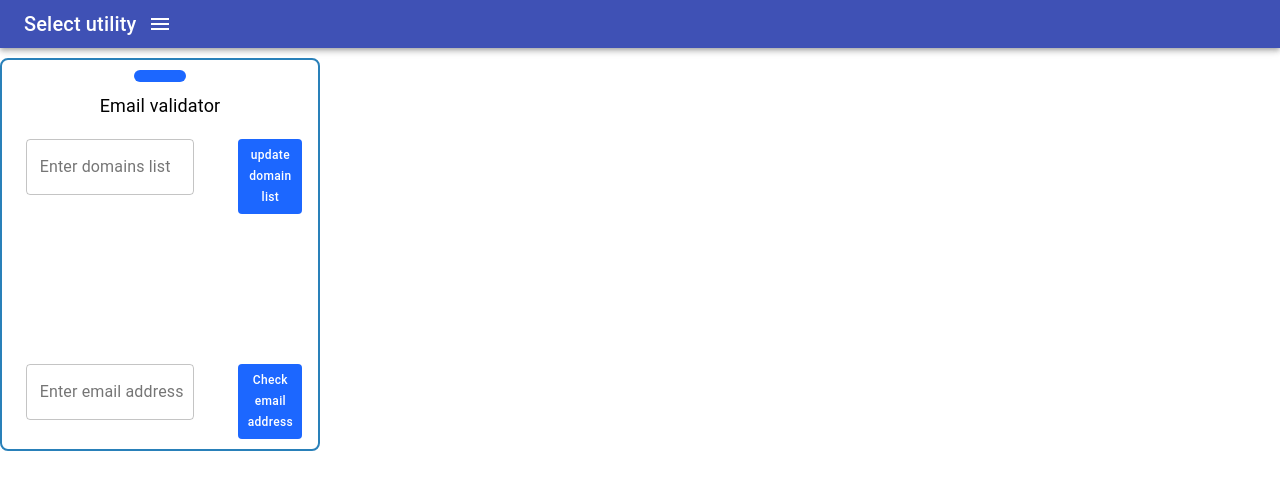
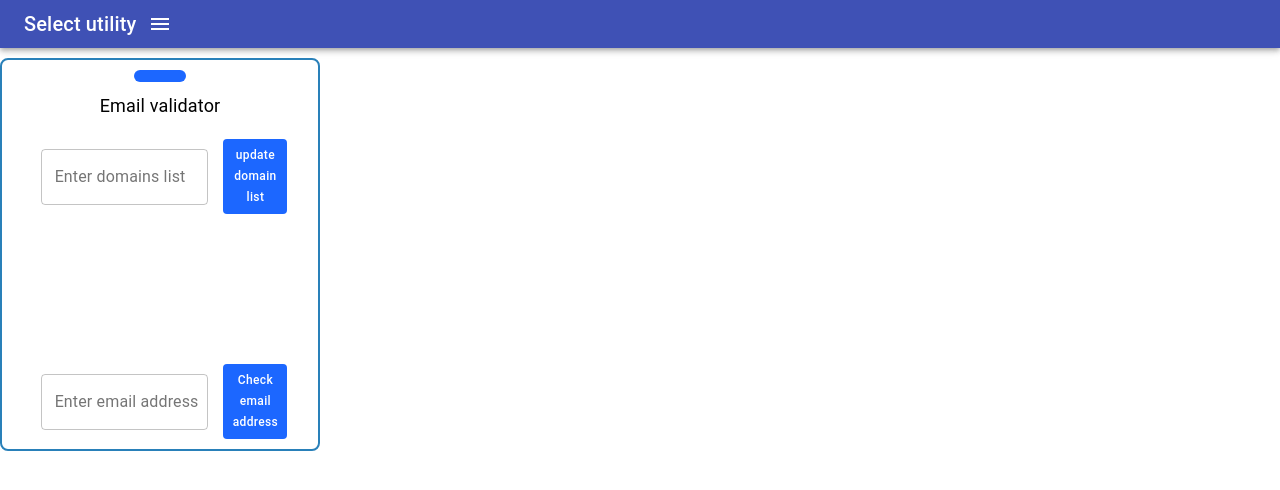
Before and after one commit to nlister-makor/enigma_x_utils_sandbox, a React (Create React App) app: page /email_validator in a window 1280 px wide. Shown: the top 490 px of the page. Built offline with nearby package versions, Linux system fonts and the light colour scheme.

Commit message:
change email validation grid layout

```diff
--- a/package.json
+++ b/package.json
@@ -9,7 +9,7 @@
     "@testing-library/jest-dom": "^5.16.2",
     "@testing-library/react": "^12.1.2",
     "@testing-library/user-event": "^13.5.0",
-    "enigma-x-utilities": "^10.0.93",
+    "enigma-x-utilities": "10.0.93",
     "react": "^17.0.2",
     "react-dom": "^17.0.2",
     "react-router-dom": "^5.3.0",
--- a/src/Components/EmailDomainValidation.js
+++ b/src/Components/EmailDomainValidation.js
@@ -1,21 +1,21 @@
-import React, { useEffect, useState } from 'react';
-import { emailDomainValidator, setConfig } from 'enigma-x-utilities';
-import { Grid, TextField, Typography, Chip } from '@material-ui/core';
-import { Alert } from '@material-ui/lab';
-import { StyledButton, useStyles } from '../Styles';
+import React, { useEffect, useState } from "react";
+import { emailDomainValidator, setConfig } from "enigma-x-utilities";
+import { Grid, TextField, Typography, Chip } from "@material-ui/core";
+import { Alert } from "@material-ui/lab";
+import { StyledButton, useStyles } from "../Styles";
 
 const EmailDomainValidation = () => {
   const classes = useStyles();
-  const [email, setEmail] = useState('');
-  const [doaminNameItem, setDoaminNameItem] = useState('');
+  const [email, setEmail] = useState("");
+  const [doaminNameItem, setDoaminNameItem] = useState("");
   const [domainsList, setDomainsList] = useState([]);
   // const domainsList = [];
-  const [message, setMessage] = useState('');
+  const [message, setMessage] = useState("");
   const [success, setSuccess] = useState(undefined);
 
   const testEmail = () => {
-    setConfig('emailDomainValidator', {
-      domainList: domainsList,
+    setConfig("emailDomainValidator", {
+      domainList: domainsList
     });
     const response = emailDomainValidator(email);
     if (response.success) {
@@ -29,24 +29,41 @@ const EmailDomainValidation = () => {
 
   const updateDomainList = () => {
     setDomainsList((prev) => [...prev, doaminNameItem]);
-    setDoaminNameItem('');
+    setDoaminNameItem("");
   };
   useEffect(() => {}, [email]);
 
   return (
-     <Grid item xs={12} lg={3} style={{ borderRadius: 8, border: '2px solid #2980b9', marginTop: 10 }}>
-            <Grid container alignItems="center" justifyContent="space-evenly" style={{ paddingBlock: '10px' }}>
-                <Grid item xs={2} className={classes.blueShape} />
-                <Grid item xs={12} style={{ marginBottom: 20 }}>
-                    <Typography style={{ textAlign: 'center', fontSize: 18 }}> Email validator</Typography>
-                </Grid>
-        <Grid container justifyContent="space-between" style={{ width: '85%' }}>
+    <Grid
+      item
+      xs={12}
+      lg={3}
+      style={{ borderRadius: 8, border: "2px solid #2980b9", marginTop: 10 }}
+    >
+      <Grid
+        container
+        alignItems="center"
+        justifyContent="space-evenly"
+        style={{ paddingBlock: "10px" }}
+      >
+        <Grid item xs={2} className={classes.blueShape} />
+        <Grid item xs={12} style={{ marginBottom: 20 }}>
+          <Typography style={{ textAlign: "center", fontSize: 18 }}>
+            Email validator
+          </Typography>
+        </Grid>
+        <Grid
+          container
+          justifyContent="space-evenly"
+          alignItems="center"
+          style={{ width: "85%" }}
+        >
           <Grid item xs={5}>
             <TextField
               id="outlined-basic"
               label="Enter domains list"
               variant="outlined"
-              style={{ width: '150%' }}
+              style={{ width: "150%" }}
               onChange={(e) => {
                 setDoaminNameItem(e.target.value);
               }}
@@ -54,17 +71,23 @@ const EmailDomainValidation = () => {
             />
           </Grid>
           <Grid item xs={5}>
-            <StyledButton onClick={(e) => updateDomainList(e)}>update domain list</StyledButton>
+            <StyledButton onClick={(e) => updateDomainList(e)}>
+              update domain list
+            </StyledButton>
           </Grid>
         </Grid>
       </Grid>
 
-      <Grid item xs={11} style={{ height: 60, textAlign: 'center' }}>
+      <Grid item xs={11} style={{ height: 60, textAlign: "center" }}>
         {domainsList.length ? (
-          <Grid container className={classes.chipContainer}>
+          <Grid container>
             {domainsList.map((item) => (
               <Grid item key={item} className={classes.chipItem}>
-                <Chip variant="outlined" label={`@${item}`} className={classes.chip} />
+                <Chip
+                  variant="outlined"
+                  label={`@${item}`}
+                  className={classes.chip}
+                />
               </Grid>
             ))}
           </Grid>
@@ -72,31 +95,42 @@ const EmailDomainValidation = () => {
       </Grid>
 
       <Grid item xs={8} style={{ height: 60 }}>
-        {success == true ? <Alert severity="success">{message}</Alert> : success == false && <Alert severity="error">{message}</Alert>}
+        {success == true ? (
+          <Alert severity="success">{message}</Alert>
+        ) : (
+          success == false && <Alert severity="error">{message}</Alert>
+        )}
       </Grid>
       <Grid
         container
         alignItems="center"
         direction="column"
         // justifyContent="space-evenly"
-        style={{ paddingBlock: '10px' }}
+        style={{ paddingBlock: "10px" }}
       >
         <Grid item xs={2} className={classes.blueShape} />
 
-        <Grid container justifyContent="space-between" style={{ width: '85%' }}>
+        <Grid
+          container
+          justifyContent="space-evenly"
+          alignItems="center"
+          style={{ width: "85%" }}
+        >
           <Grid item xs={5}>
             <TextField
               id="outlined-basic"
               label="Enter email address"
               variant="outlined"
-              style={{ width: '150%' }}
+              style={{ width: "150%" }}
               onChange={(e) => {
                 setEmail(e.target.value);
               }}
             />
           </Grid>
           <Grid item xs={5}>
-            <StyledButton onClick={(e) => testEmail(e)}>Check email address</StyledButton>
+            <StyledButton onClick={(e) => testEmail(e)}>
+              Check email address
+            </StyledButton>
           </Grid>
         </Grid>
       </Grid>
```
Also changed, not shown: .codesandbox/workspace.json (added).
